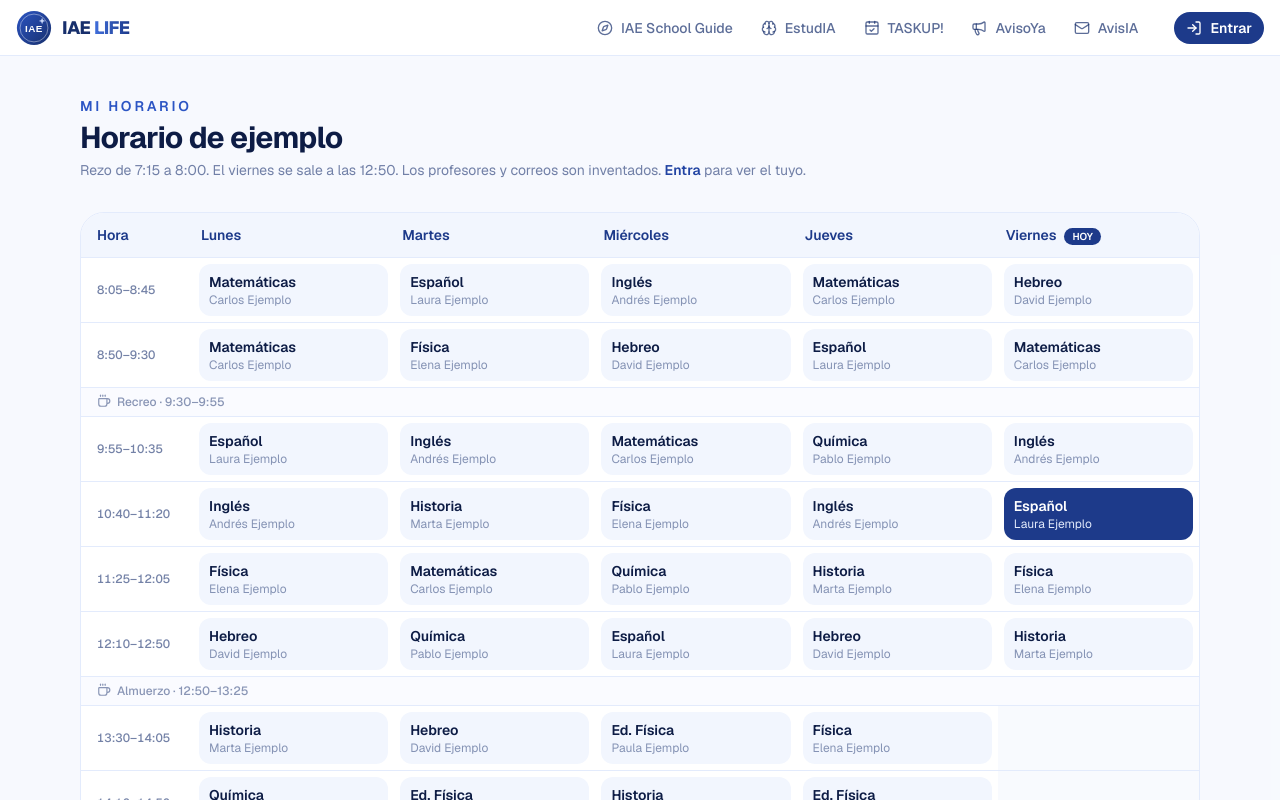
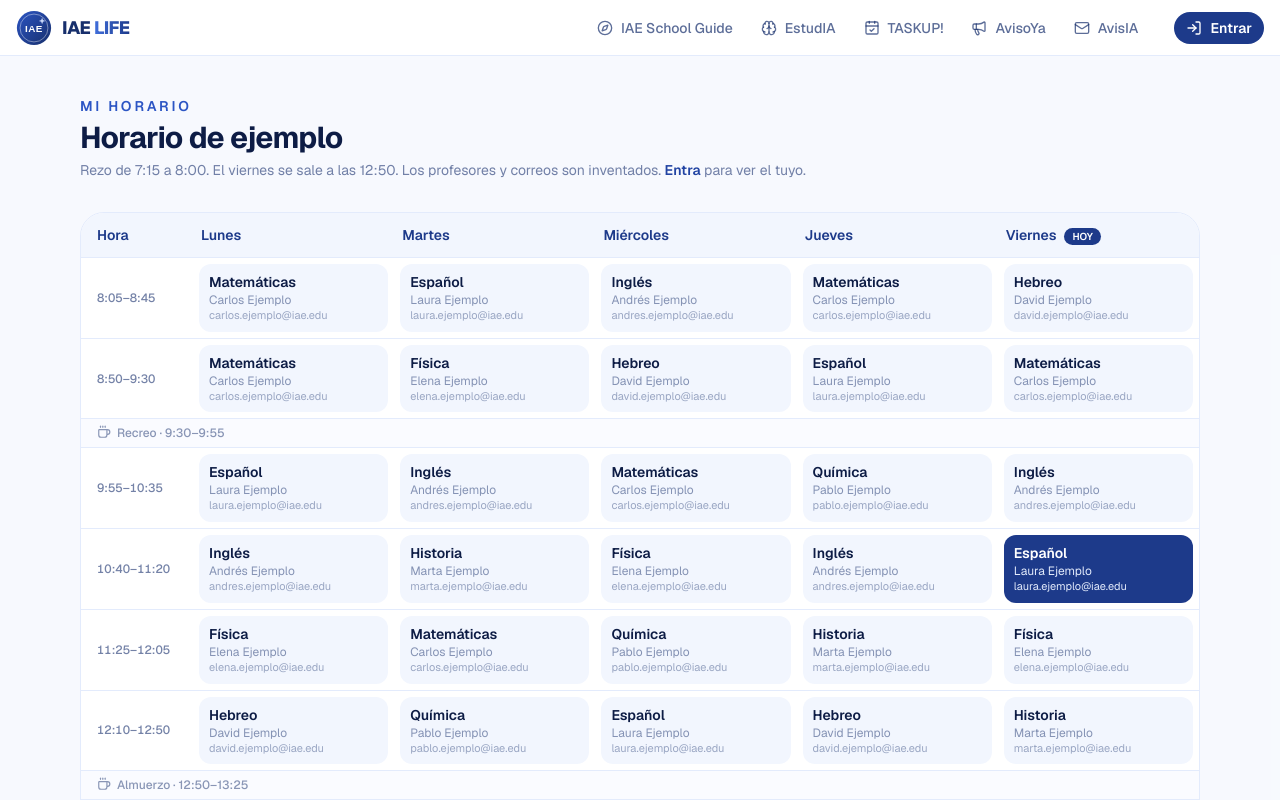
Before and after one commit to AI-Lab-IAE/hub-iae-life, a Next.js app: page /horario in a window 1280 px wide. Shown: the top 800 px of the page. Built offline with nearby package versions, Linux system fonts and the light colour scheme.

Commit message:
[Claude] horario: correo del profesor visible en la vista semanal
Co-Authored-By: Claude Opus 5.5 <noreply@anthropic.com>
Claude-Session: https://claude.ai/code/session_01HjM58M7Pqnmr35MKHdNUe1

```diff
--- a/app/horario/Horario.tsx
+++ b/app/horario/Horario.tsx
@@ -328,6 +328,9 @@ function FilaSemana({
                   {m && (
                     <p className={`truncate text-xs ${activo ? "text-azul-100" : "text-azul-900/50"}`}>{m.profesor}</p>
                   )}
+                  {m && (
+                    <p className={`break-all text-[11px] ${activo ? "text-azul-100" : "text-azul-900/40"}`}>{m.correo}</p>
+                  )}
                 </div>
               )}
             </td>
```
